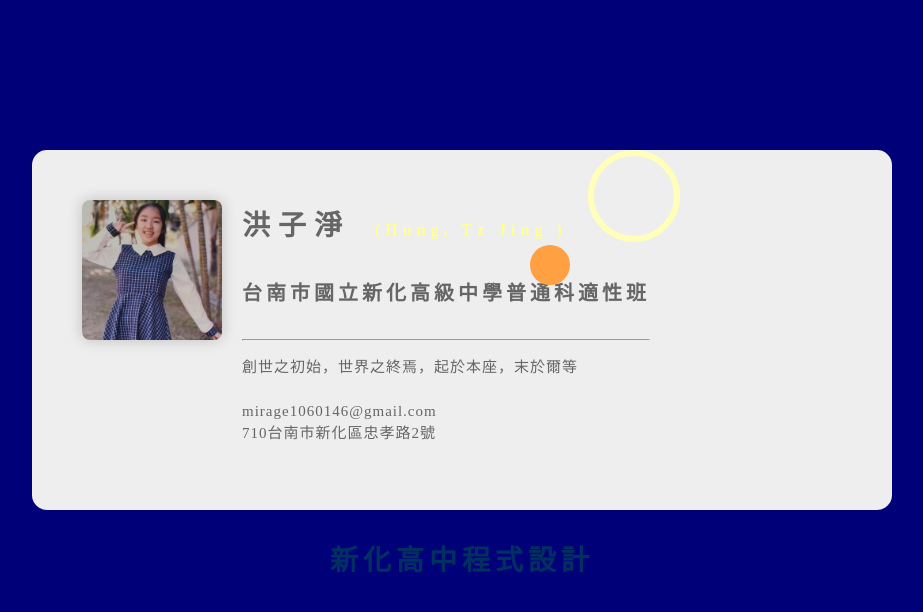
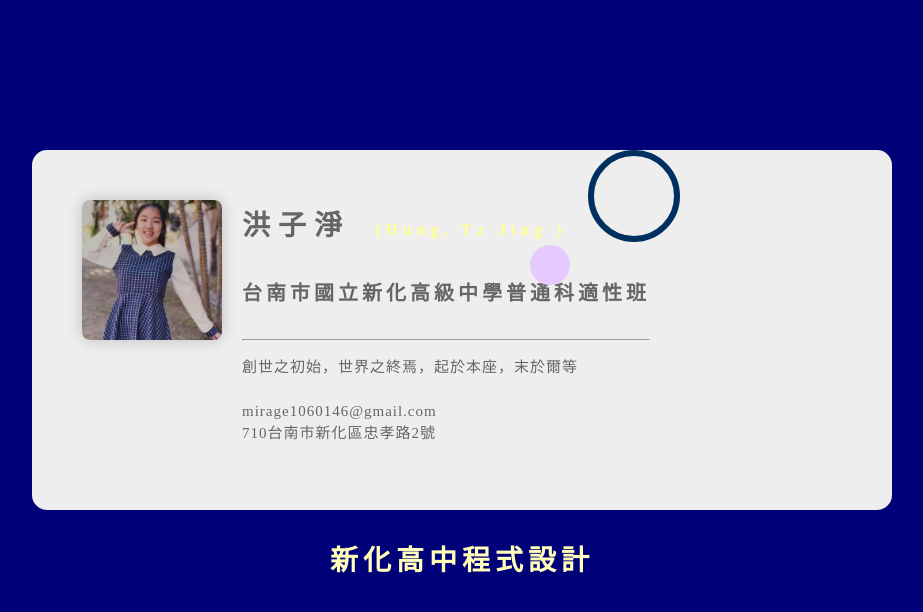
Before and after one commit to MirageDora/MirageDora.github.io, a plain HTML site: page index.html in a window 1280 px wide. Shown: the whole page, without its empty margins (178-1101 px from the left). Drawn offline with Linux system fonts and the light colour scheme.

Commit message:
Update style.css

```diff
--- a/css/style.css
+++ b/css/style.css
@@ -93,20 +93,20 @@ img {
   width: 80px; height: 80px;
   right: -30px;
   top: -30px;
-  border: solid 6px #FFFFB9;
+  border: solid 6px #003060;
 }
 
 .circle2{
   width: 40px; height: 40px;
   right: 80px;
   top: 65px;
-  background-color: #FFA042;
+  background-color: #E6CAFF;
 }
 
 .page_title {
   text-align: center;
   font-size: 28px;
-  color: #003060;
+  color: #FFFFB9;
   font-weight: bold;
   letter-spacing: 5px;
 }
```
